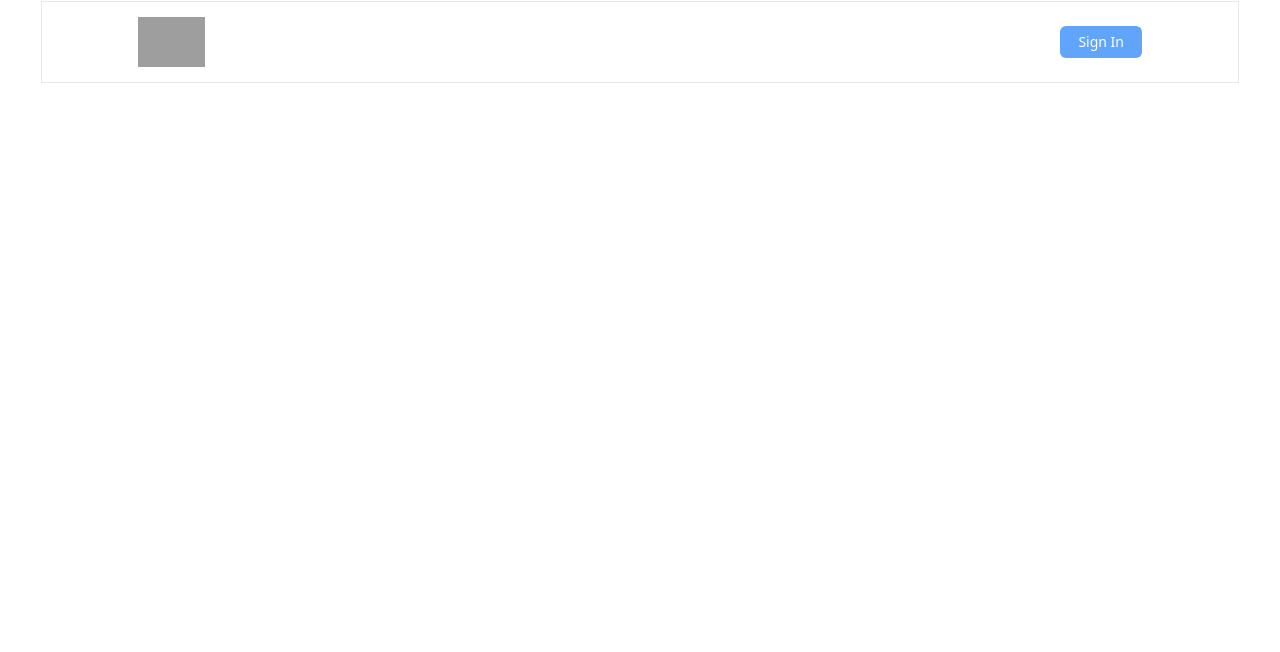
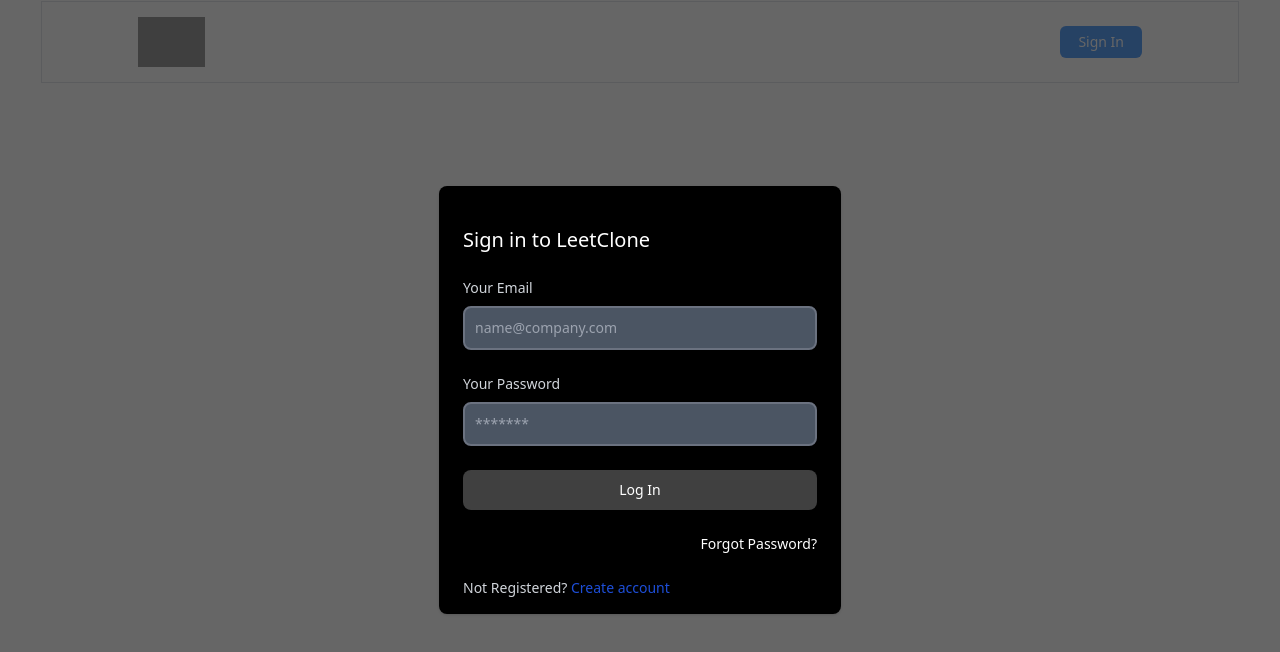
Before and after one commit to shah9380/master-leetcode, a Next.js app: page /auth in a window 1280 px wide. Both pictures are taken after a click on the button "Sign In". Shown: the top 652 px of the page. Built offline with nearby package versions, Linux system fonts and the light colour scheme; no server answers; grey boxes are pictures that could not be loaded.

Commit message:
sign up functionality added with firebase and it's working

```diff
--- a/package.json
+++ b/package.json
@@ -9,9 +9,11 @@
     "lint": "next lint"
   },
   "dependencies": {
+    "firebase": "^10.8.0",
     "next": "14.1.0",
     "react": "^18",
     "react-dom": "^18",
+    "react-firebase-hooks": "^5.1.1",
     "react-toastify": "^10.0.4",
     "recoil": "^0.7.7"
   },
--- a/src/atoms/authModalAtom.ts
+++ b/src/atoms/authModalAtom.ts
@@ -2,7 +2,7 @@ import { atom } from "recoil";
 
 type AuthModalState = {
     isOpen: boolean;
-    type: 'login' | 'regiser' | 'forgotPassword';
+    type: 'login' | 'register' | 'forgotPassword';
 }
 
 const initialAuthModalState: AuthModalState = {
--- a/src/components/Modals/AuthModal.tsx
+++ b/src/components/Modals/AuthModal.tsx
@@ -2,28 +2,30 @@ import React from 'react';
 import Login from './Login';
 import SignUp from './Signup';
 import ResetPassword from './ResetPassword';
+import { useRecoilValue, useSetRecoilState } from 'recoil';
+import { authModalState } from '@/atoms/authModalAtom';
 
 type AuthModalProps = {
 
 };
 
 const AuthModal:React.FC<AuthModalProps> = () => {
-
+    const authModal = useRecoilValue(authModalState);
+    const closeModal = useCloseModal();
     return (
         <>
-	<div className='absolute top-0 left-0 w-full h-full flex items-center justify-center bg-black bg-opacity-60'></div>
+	<div className='absolute top-0 left-0 w-full h-full flex items-center justify-center bg-black bg-opacity-60' onClick={closeModal}></div>
 	<div className='w-full sm:w-[450px]  absolute top-[50%] left-[50%] translate-x-[-50%] translate-y-[-50%]  flex justify-center items-center'>
 		<div className='relative w-full h-full mx-auto flex items-center justify-center'>
 			<div className='rounded-lg shadow relative w-full bg-black mx-6'>
 				<div className='flex justify-end p-2'>
 					<button
 						type='button'
-						className='bg-transparent rounded-full h-6 w-6 pb-2 text-sm ml-auto items-center hover:bg-gray-800/50 hover:text-white text-black'
-					>
+						className='bg-transparent rounded-full h-6 w-6 pb-2 text-sm ml-auto items-center hover:bg-gray-800/50 hover:text-white text-black' onClick={closeModal}>
 						x
 					</button>
 				</div>
-                <ResetPassword></ResetPassword>
+                {authModal.type === 'login'? <Login /> : (authModal.type === 'register' ? <SignUp /> : <ResetPassword />)}
 			</div>
 		</div>
 	</div>
@@ -31,3 +33,11 @@ const AuthModal:React.FC<AuthModalProps> = () => {
     )
 }
 export default AuthModal;
+
+function useCloseModal(){
+    const setAuthModalState = useSetRecoilState(authModalState);
+    const closeModal = ()=>{
+        setAuthModalState((prev)=>({...prev, isOpen:false, type: "login"}))
+    }
+    return closeModal;
+}
--- a/src/components/Modals/Login.tsx
+++ b/src/components/Modals/Login.tsx
@@ -1,11 +1,17 @@
+import { authModalState } from '@/atoms/authModalAtom';
 import React from 'react';
+import { useSetRecoilState } from 'recoil';
 
 type LoginProps = {
 
 };
 
 const Login:React.FC<LoginProps> = () => {
+    const setAuthModalState = useSetRecoilState(authModalState);
+    const handleClick = (type: "login" | "register" | "forgotPassword")=>{
 
+        setAuthModalState((prev)=>({...prev, type}))
+    }
     return (
         <form className='space-y-6 px-6 pb-4'>
 			<h3 className='text-xl font-medium text-white'>Sign in to LeetClone</h3>
@@ -49,13 +55,13 @@ const Login:React.FC<LoginProps> = () => {
 				Log In
 			</button>
 			<button className='flex w-full justify-end'>
-				<a href='#' className='text-sm block hover:underline w-full text-white text-right'>
+				<a href='#' className='text-sm block hover:underline w-full text-white text-right' onClick={()=>handleClick("forgotPassword")}>
 					Forgot Password?
 				</a>
 			</button>
 			<div className='text-sm font-medium text-gray-300'>
 				Not Registered?{" "}
-				<a href='#' className='text-blue-700 hover:underline'>
+				<a href='#' className='text-blue-700 hover:underline' onClick={()=>handleClick("register")}>
 					Create account
 				</a>
 			</div>
--- a/src/components/Modals/Signup.tsx
+++ b/src/components/Modals/Signup.tsx
@@ -1,19 +1,50 @@
-import React from 'react';
+import { authModalState } from '@/atoms/authModalAtom';
+import React, { useState } from 'react';
+import { useSetRecoilState } from 'recoil';
+import { useCreateUserWithEmailAndPassword } from 'react-firebase-hooks/auth';
+import { auth } from '@/firebase/firebase';
+import router, { useRouter } from 'next/router';
 
 type SignUpProps = {
 
 };
 
 const SignUp:React.FC<SignUpProps> = () => {
+    const router = useRouter();
+    const setAuthModalState = useSetRecoilState(authModalState);
+    const handleClick = (type: "login" | "register" | "forgotPassword")=>{
 
+        setAuthModalState((prev)=>({...prev, type}))
+    }
+    const [inputs,setInputs] = useState({email:'', displayName:',', password:''})
+    const handleChangeInput = (e:React.ChangeEvent<HTMLInputElement>) =>{
+        setInputs((prev)=>({...prev, [e.target.name]: e.target.value}));
+    }
+    const handleRegister = async (e:React.FormEvent<HTMLFormElement>) =>{
+        e.preventDefault();
+        try {
+            const newUser = await createUserWithEmailAndPassword(inputs.email, inputs.password);
+            if(!newUser) return;
+            router.push("/")
+        } catch (error: any) {
+            alert(error.message);
+        }
+    }
+    const [
+        createUserWithEmailAndPassword,
+        user,
+        loading,
+        error,
+      ] = useCreateUserWithEmailAndPassword(auth);
     return (
-        <form className='space-y-6 px-6 pb-4'>
+        <form className='space-y-6 px-6 pb-4' onSubmit={handleRegister}>
 			<h3 className='text-xl font-medium text-white'>Register to LeetClone</h3>
 			<div>
 				<label htmlFor='email' className='text-sm font-medium block mb-2 text-gray-300'>
 					Email
 				</label>
 				<input
+                onChange={handleChangeInput}
 					type='email'
 					name='email'
 					id='email'
@@ -29,6 +60,7 @@ const SignUp:React.FC<SignUpProps> = () => {
 					Name
 				</label>
 				<input
+                    onChange={handleChangeInput}
 					type='displayName'
 					name='displayName'
 					id='displayName'
@@ -44,6 +76,7 @@ const SignUp:React.FC<SignUpProps> = () => {
 					Password
 				</label>
 				<input
+                    onChange={handleChangeInput}
 					type='password'
 					name='password'
 					id='password'
@@ -65,7 +98,7 @@ const SignUp:React.FC<SignUpProps> = () => {
 
 			<div className='text-sm font-medium text-gray-300'>
 				Already have an account?{" "}
-				<a href='#' className='text-blue-700 hover:underline'>
+				<a href='#' className='text-blue-700 hover:underline' onClick={()=>(handleClick("login"))}>
 					Log In
 				</a>
 			</div>
--- a/src/components/Navbar/Navbar.tsx
+++ b/src/components/Navbar/Navbar.tsx
@@ -1,12 +1,17 @@
 import React from 'react';
 import Link from 'next/link';
+import { useSetRecoilState } from 'recoil';
+import { authModalState } from '@/atoms/authModalAtom';
 
 type NavbarProps = {
 
 };
 
 const Navbar:React.FC<NavbarProps> = () => {
-
+    const setAuthModalState = useSetRecoilState(authModalState);
+    const  handleClick = () => {
+        setAuthModalState((prev) => ({...prev, isOpen: true}));
+    }
     return (
         <div className='flex items-center justify-between sm:px-12 px-2 md:px-24 bg-white border'>
 			<Link href='/' className='flex items-center justify-center h-20'>
@@ -18,7 +23,7 @@ const Navbar:React.FC<NavbarProps> = () => {
                 hover:text-blue-800 hover:bg-gray-500/50 hover:border-2 hover:border-black border-2 border-transparent
                 transition duration-300 ease-in-out
                 '
-
+					onClick={handleClick}
 				>
 					Sign In
 				</button>
--- /dev/null
+++ b/src/firebase/firebase.ts
@@ -0,0 +1,24 @@
+// Import the functions you need from the SDKs you need
+import { initializeApp, getApp, getApps } from "firebase/app";
+import { getAuth } from "firebase/auth";
+import { getFirestore } from "firebase/firestore";
+// TODO: Add SDKs for Firebase products that you want to use
+// https://firebase.google.com/docs/web/setup#available-libraries
+
+// Your web app's Firebase configuration
+const firebaseConfig = {
+  apiKey: process.env.NEXT_PUBLIC_FIREBASE_API_KEY,
+  authDomain: process.env.NEXT_PUBLIC_FIREBASE_AUTH_DOMAIN,
+  projectId: process.env.NEXT_PUBLIC_FIREBASE_PROJECT_ID,
+  storageBucket: process.env.NEXT_PUBLIC_FIREBASE_STORAGE_BUCKET,
+  messagingSenderId: process.env.NEXT_PUBLIC_FIREBASE_MESSAGING_SENDER_ID,
+  appId: process.env.NEXT_PUBLIC_APP_ID
+};
+
+// Initialize Firebase
+const app = !getApps.length ? initializeApp(firebaseConfig): getApp();
+
+const auth = getAuth(app);
+const firestore = getFirestore(app);
+
+export { auth, firestore, app};
```
Also changed, not shown: 1 other file (tests, documents, lock files or other folders).
